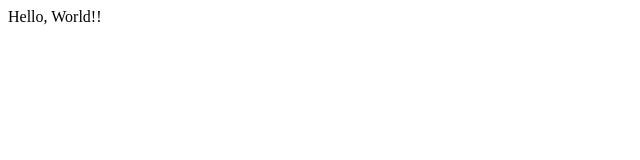
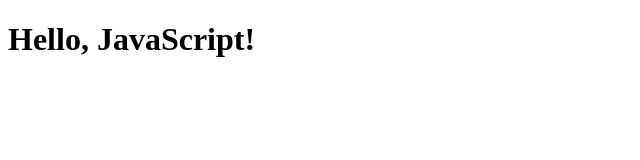
Before and after one commit to tarotarotarot/hackathon_210, a plain HTML site: page docs/index.html in a window 1280 px wide. Shown: the whole page, without its empty margins (0-640 px from the left). Drawn offline with Linux system fonts and the light colour scheme.

Commit message:
second commit

```diff
--- a/docs/index.html
+++ b/docs/index.html
@@ -1 +1,18 @@
-<p>Hello, World!!</p>
+<!DOCTYPE html>
+<html lang="en">
+<head>
+    <meta charset="UTF-8">
+    <meta name="viewport" content="width=device-width, initial-scale=1.0">
+    <title>JavaScript Test</title>
+</head>
+<body>
+
+<h1>Hello, JavaScript!</h1>
+
+<script>
+    // JavaScriptコード
+    console.log("JavaScript is working!");
+</script>
+
+</body>
+</html>
```
